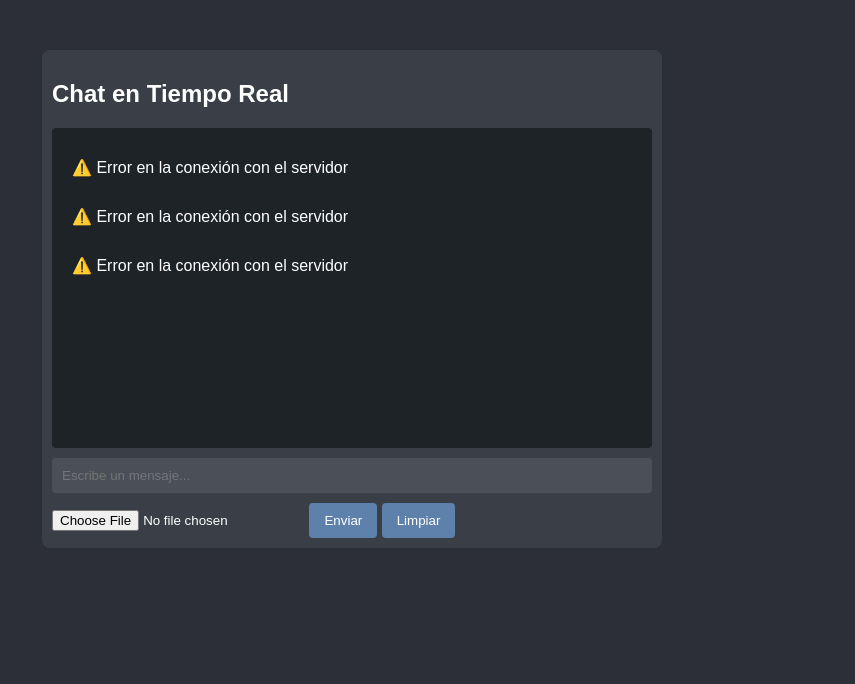
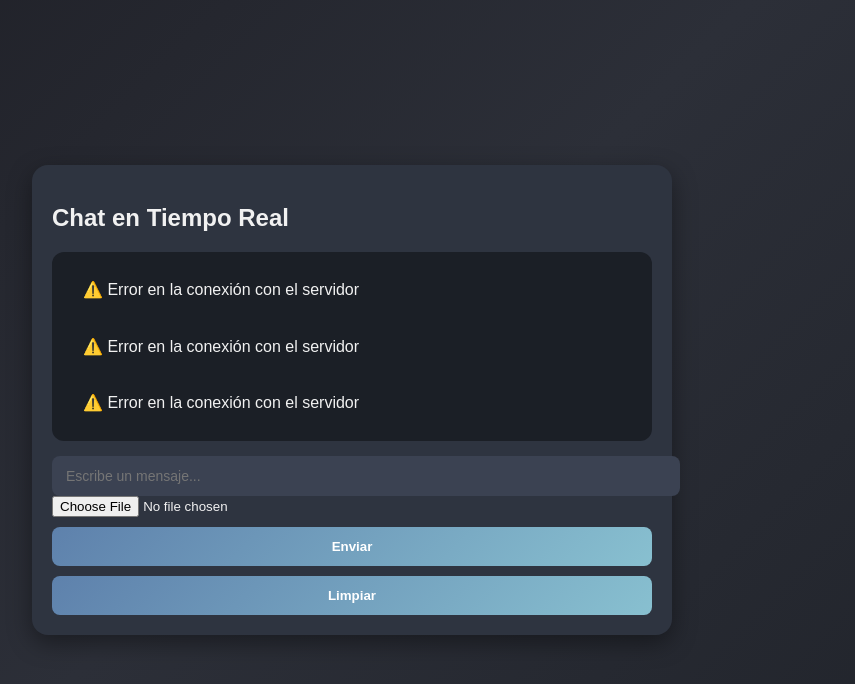
Before and after one commit to Aarma2007-hash/Chat-En-Vivo-, a website: page public/index.html in a window 1280 px wide. Shown: the whole page, without its empty margins (288-1143 px from the left). Drawn offline with nearby package versions, Linux system fonts and the light colour scheme; no server answers.

Commit message:
Mejoro estilos del chat

```diff
--- a/public/style.css
+++ b/public/style.css
@@ -1,71 +1,138 @@
-/* Estilos generales */
+/* 🎨 Estilos generales */
 body {
-  font-family: Arial, sans-serif;
-  background-color: #2c2f38;
-  color: white;
+  font-family: "Poppins", sans-serif;
+  background: linear-gradient(135deg, #1e1f26, #2c2f38, #20232a);
+  color: #f1f1f1;
+  display: flex;
+  justify-content: center;
+  align-items: center;
+  height: 100vh;
+  margin: 0;
 }
 
+/* 💬 Contenedor principal */
 .chat-container {
+  width: 100%;
   max-width: 600px;
-  margin: 50px auto;
-  padding: 10px;
-  background-color: #3a3f47;
-  border-radius: 8px;
+  background-color: #2e3440;
+  border-radius: 16px;
+  box-shadow: 0 8px 25px rgba(0, 0, 0, 0.4);
+  display: flex;
+  flex-direction: column;
+  padding: 20px;
+  animation: fadeIn 0.8s ease-in-out;
 }
 
+/* 📜 Área de mensajes */
 .messages {
-  height: 300px;
-  max-height: 300px;
-  overflow-y: scroll;
-  padding: 10px;
-  background-color: #1e2328;
-  border-radius: 4px;
-  margin-bottom: 10px;
+  flex: 1;
+  height: 350px;
+  overflow-y: auto;
+  background-color: #1b1f26;
+  border-radius: 12px;
+  padding: 15px;
+  margin-bottom: 15px;
+  display: flex;
+  flex-direction: column;
+  gap: 10px;
+  scroll-behavior: smooth;
 }
 
+/* 🔊 Burbuja de mensaje */
 .message {
-  margin: 10px 0;
-  padding: 10px;
-  border-radius: 8px;
+  padding: 12px 16px;
+  border-radius: 14px;
   max-width: 80%;
+  line-height: 1.4;
   word-wrap: break-word;
+  position: relative;
+  animation: slideUp 0.3s ease-in-out;
+  transition: transform 0.2s ease;
 }
 
-/* Mensajes enviados por el usuario (derecha) */
+.message:hover {
+  transform: scale(1.02);
+}
+
+/* 🟦 Mensaje enviado */
 .message.sent {
-  background-color: #5e81ac;
-  color: white;
+  background: linear-gradient(135deg, #5e81ac, #81a1c1);
   align-self: flex-end;
   text-align: right;
-  margin-left: auto;
+  box-shadow: 0 2px 8px rgba(94, 129, 172, 0.3);
 }
 
-/* Mensajes recibidos de otros usuarios (izquierda) */
+/* 🟫 Mensaje recibido */
 .message.received {
-  background-color: #4a4f58;
-  color: white;
+  background: linear-gradient(135deg, #434c5e, #4c566a);
   align-self: flex-start;
   text-align: left;
-  margin-right: auto;
+  box-shadow: 0 2px 8px rgba(67, 76, 94, 0.3);
 }
 
+/* ✏️ Campo de entrada */
 input[type="text"] {
-  width: calc(100% - 20px);
-  padding: 10px;
-  margin-bottom: 10px;
-  background-color: #4a4f58;
+  width: 100%;
+  padding: 12px 14px;
+  background-color: #3b4252;
   border: none;
-  color: white;
+  border-radius: 8px;
+  color: #f8f8f8;
+  font-size: 14px;
+  outline: none;
+  transition: background-color 0.3s;
+}
+
+input[type="text"]:focus {
+  background-color: #434c5e;
+}
+
+/* 🚀 Botón enviar */
+button {
+  margin-top: 10px;
+  padding: 12px;
+  background: linear-gradient(135deg, #5e81ac, #88c0d0);
+  border: none;
+  color: #fff;
+  font-weight: bold;
+  border-radius: 8px;
+  cursor: pointer;
+  transition: all 0.3s ease;
+}
+
+button:hover {
+  background: linear-gradient(135deg, #81a1c1, #8fbcbb);
+  transform: scale(1.05);
+}
+
+/* ✨ Scroll personalizado */
+.messages::-webkit-scrollbar {
+  width: 8px;
+}
+.messages::-webkit-scrollbar-thumb {
+  background: #4c566a;
   border-radius: 4px;
 }
-button {
-  padding: 10px 15px;
-  background-color: #5e81ac;
-  border: none;
-  color: white;
-  border-radius: 4px;
-  cursor: pointer;
+
+/* 🔄 Animaciones */
+@keyframes fadeIn {
+  from {
+    opacity: 0;
+    transform: translateY(20px);
+  }
+  to {
+    opacity: 1;
+    transform: translateY(0);
+  }
 }
-button:hover {
-  background-color: #4c6e9b;
+
+@keyframes slideUp {
+  from {
+    opacity: 0;
+    transform: translateY(10px);
+  }
+  to {
+    opacity: 1;
+    transform: translateY(0);
+  }
 }
```
